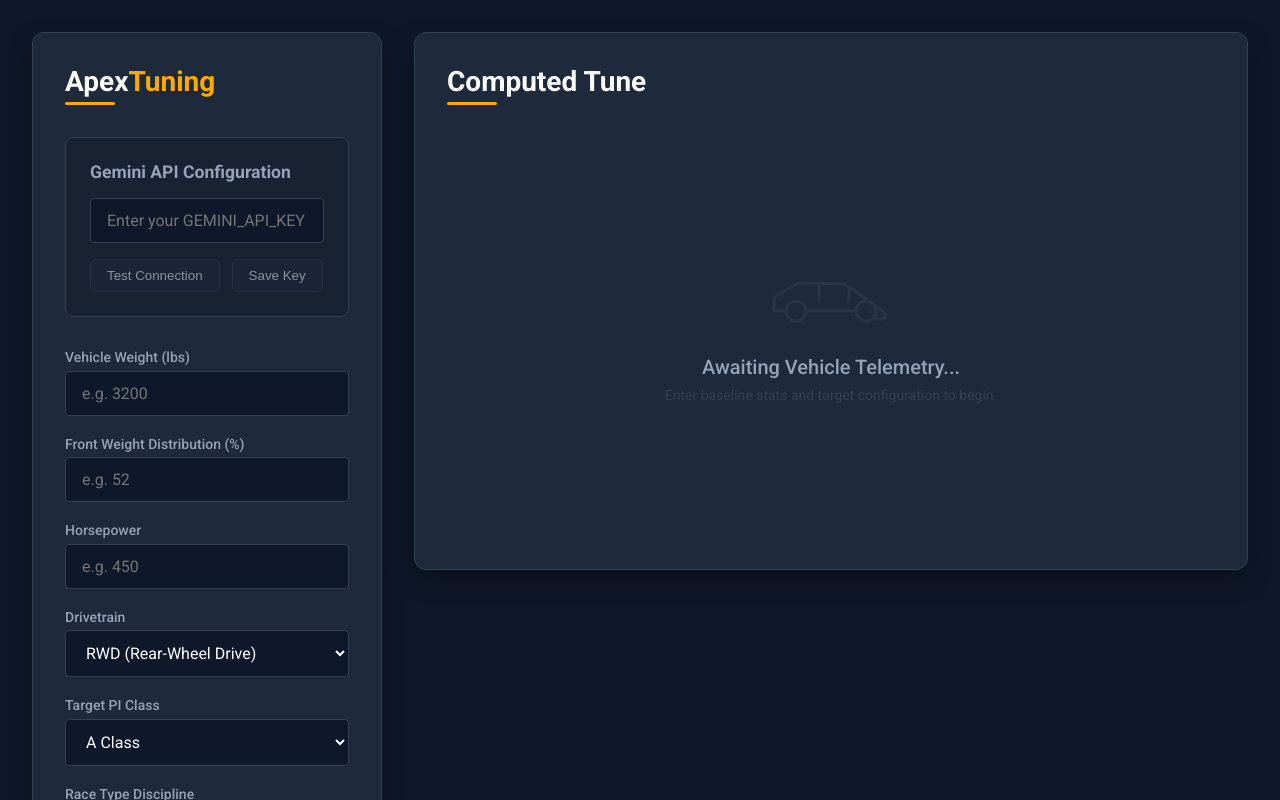
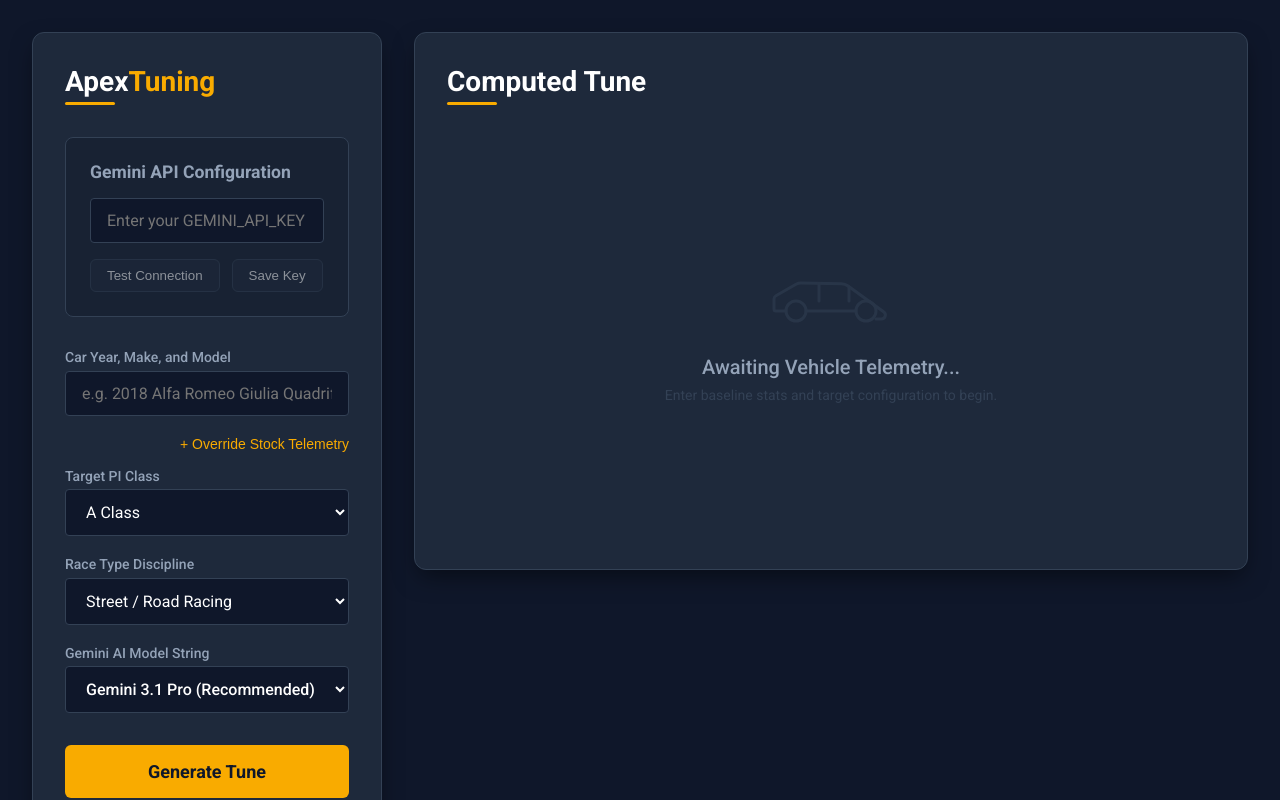
Before and after one commit to McEveritts/ApexTuning-, a React (Vite) app: page / in a window 1280 px wide. Shown: the top 800 px of the page. Built offline with nearby package versions, Linux system fonts and the light colour scheme.

Commit message:
feat: implement Simple vs Advanced UI flow for telemetry overrides

```diff
--- a/src/components/InputDashboard.jsx
+++ b/src/components/InputDashboard.jsx
@@ -3,14 +3,16 @@
 
 function InputDashboard({ onGenerate, isLoading }) {
     const [telemetry, setTelemetry] = useState({
+        carName: '',
         weight: '',
         weightDistributionFront: '',
         horsepower: '',
-        drivetrain: 'RWD',
+        drivetrain: '',
         piClass: 'A',
         raceType: 'Street',
         model: 'gemini-3.1-pro-preview'
     });
+    const [isAdvancedMode, setIsAdvancedMode] = useState(false);
 
     const handleChange = (e) => {
         const { name, value } = e.target;
@@ -34,50 +36,75 @@
 
             <form onSubmit={handleSubmit} style={{ marginTop: '2rem' }}>
                 <div className="form-group">
-                    <label>Vehicle Weight (lbs)</label>
+                    <label>Car Year, Make, and Model</label>
+                    <input
+                        type="text"
+                        name="carName"
+                        value={telemetry.carName}
+                        onChange={handleChange}
+                        placeholder="e.g. 2018 Alfa Romeo Giulia Quadrifoglio"
+                        required
+                    />
+                </div>
+
+                <div style={{ display: 'flex', justifyContent: 'flex-end', marginBottom: '1rem' }}>
+                    <button
+                        type="button"
+                        onClick={() => setIsAdvancedMode(!isAdvancedMode)}
+                        style={{ background: 'none', border: 'none', color: 'var(--accent-gold)', cursor: 'pointer', fontWeight: 500, fontSize: '0.875rem' }}
+                    >
+                        {isAdvancedMode ? '- Hide Advanced Telemetry' : '+ Override Stock Telemetry'}
+                    </button>
+                </div>
+
+                {isAdvancedMode && (
+                    <div style={{ padding: '1rem', backgroundColor: 'rgba(0,0,0,0.2)', borderRadius: '8px', border: '1px solid var(--border-slate)', marginBottom: '1.25rem' }}>
+                        <h4 style={{ color: 'var(--text-secondary)', marginBottom: '1rem' }}>Manual Overrides (Upgraded Cars)</h4>
+                        <div className="form-group">
+                            <label>Override Weight (lbs)</label>
                             <input
                                 type="number"
                                 name="weight"
                                 value={telemetry.weight}
                                 onChange={handleChange}
-                        placeholder="e.g. 3200"
-                        required
+                                placeholder="Leave blank to use stock"
                             />
                         </div>
 
                         <div className="form-group">
-                    <label>Front Weight Distribution (%)</label>
+                            <label>Override Distribution (%)</label>
                             <input
                                 type="number"
                                 name="weightDistributionFront"
                                 value={telemetry.weightDistributionFront}
                                 onChange={handleChange}
-                        placeholder="e.g. 52"
+                                placeholder="Leave blank to use stock"
                                 step="0.1"
-                        required
                             />
                         </div>
 
                         <div className="form-group">
-                    <label>Horsepower</label>
+                            <label>Override Horsepower</label>
                             <input
                                 type="number"
                                 name="horsepower"
                                 value={telemetry.horsepower}
                                 onChange={handleChange}
-                        placeholder="e.g. 450"
-                        required
+                                placeholder="Leave blank to use stock"
                             />
                         </div>
 
                         <div className="form-group">
-                    <label>Drivetrain</label>
+                            <label>Override Drivetrain</label>
                             <select name="drivetrain" value={telemetry.drivetrain} onChange={handleChange}>
-                        <option value="RWD">RWD (Rear-Wheel Drive)</option>
-                        <option value="AWD">AWD (All-Wheel Drive)</option>
-                        <option value="FWD">FWD (Front-Wheel Drive)</option>
+                                <option value="">Use Stock Drivetrain</option>
+                                <option value="RWD">RWD / Swap</option>
+                                <option value="AWD">AWD / Swap</option>
+                                <option value="FWD">FWD / Swap</option>
                             </select>
                         </div>
+                    </div>
+                )}
 
                 <div className="form-group">
                     <label>Target PI Class</label>
--- a/src/services/geminiApi.js
+++ b/src/services/geminiApi.js
@@ -90,11 +90,17 @@
     }
 
     const userPrompt = `
-    Generate a tune for the following vehicle:
-    Weight: ${telemetryData.weight} lbs
-    Front Weight Distribution: ${telemetryData.weightDistributionFront}%
-    Horsepower: ${telemetryData.horsepower} hp
-    Drivetrain: ${telemetryData.drivetrain}
+    The user is requesting a tune for the following vehicle:
+    Car Name: ${telemetryData.carName}
+
+    Use Google Search to find its stock Forza Horizon base weight, front weight distribution, stock horsepower, and stock drivetrain.
+
+    If the user provided any of the following manual override telemetry, you MUST use the override values instead of the stock stats for all physics math calculations:
+    Override Weight: ${telemetryData.weight ? telemetryData.weight + ' lbs' : 'None provided (use stock)'}
+    Override Front Weight Distribution: ${telemetryData.weightDistributionFront ? telemetryData.weightDistributionFront + '%' : 'None provided (use stock)'}
+    Override Horsepower: ${telemetryData.horsepower ? telemetryData.horsepower + ' hp' : 'None provided (use stock)'}
+    Override Drivetrain: ${telemetryData.drivetrain ? telemetryData.drivetrain : 'None provided (use stock)'}
+
     Target PI Class: ${telemetryData.piClass}
     Race Type (Discipline): ${telemetryData.raceType}
   `;
```
Lines whose indentation alone changed are shown as unchanged.
